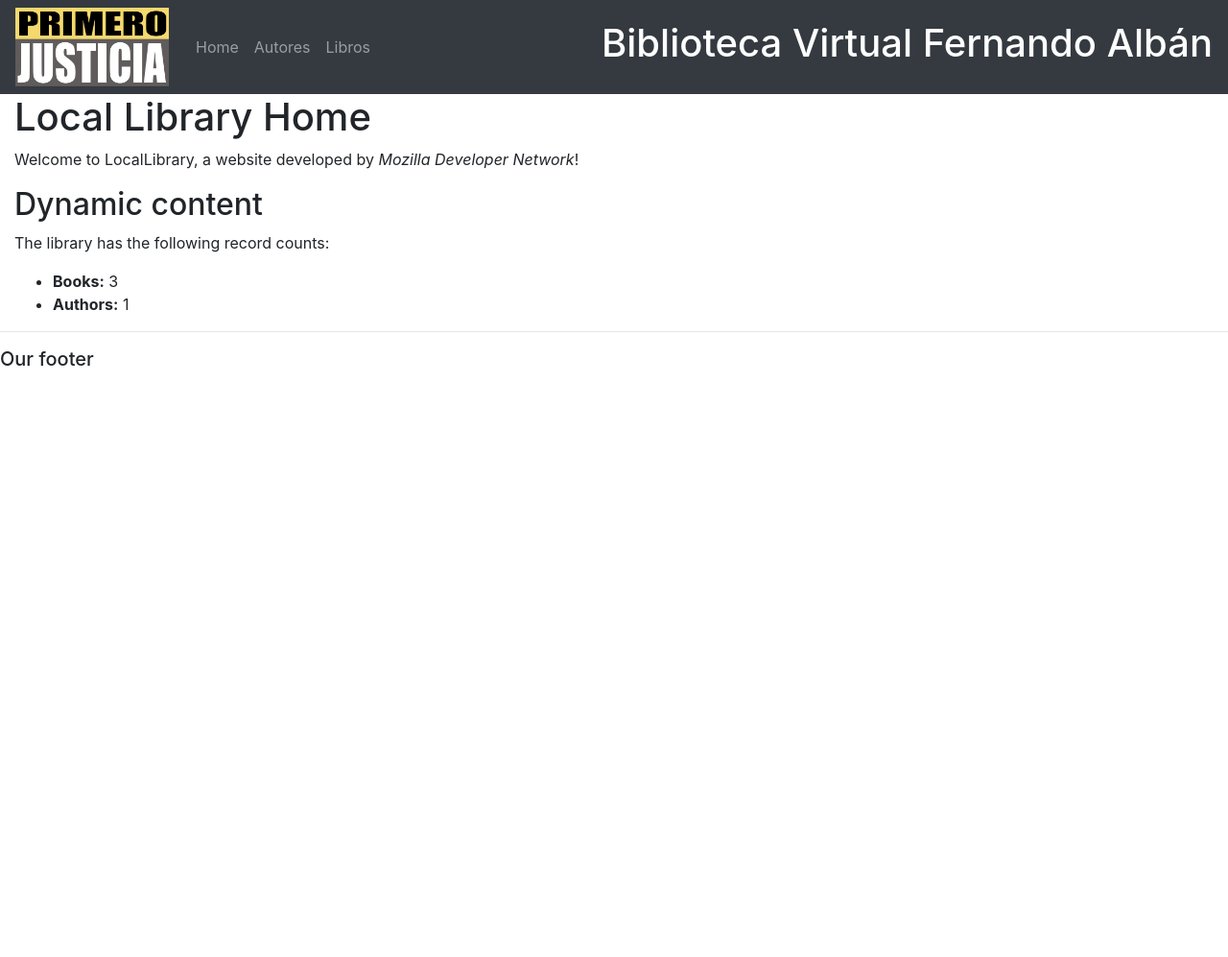
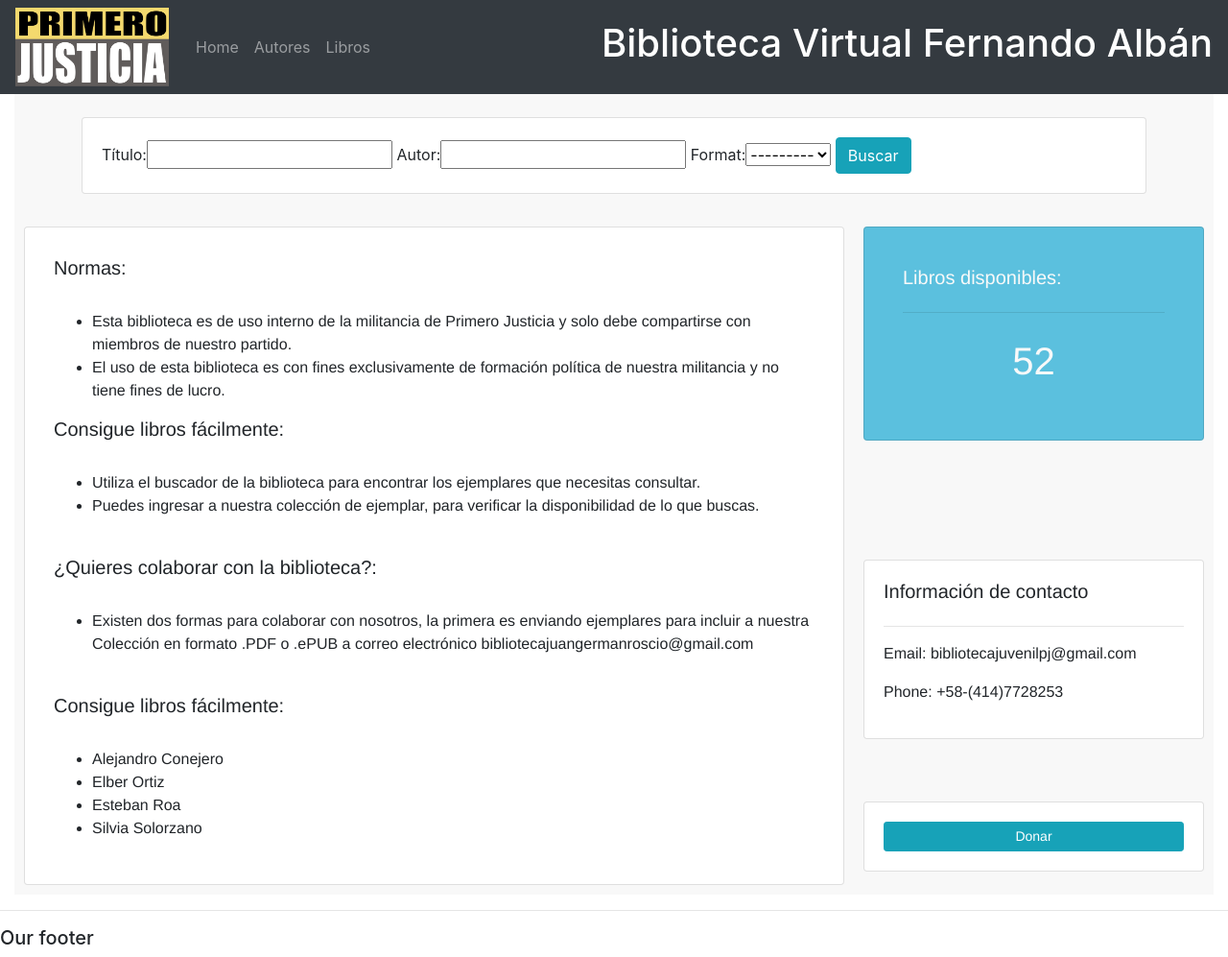
Before and after one commit to luiseariass/BibliotecaOnline, a Django app: page /catalogo/ in a window 1280 px wide. Shown: the whole page at 96% size. Before the commit the page ends 381 px from the top, so only its background shows below. Run offline with Django 3.2, Linux system fonts and the light colour scheme; data comes from the database, SQL or seed files in the repository; some libraries are stand-ins or nearby versions.

Commit message:
Falla el buscador de home

```diff
--- a/catalogo/templates/index.html
+++ b/catalogo/templates/index.html
@@ -1,12 +1,114 @@
 {% extends "base_generic.html" %}
 
 {% block content %}
-  <h1>Local Library Home</h1>
-  <p>Welcome to LocalLibrary, a website developed by <em>Mozilla Developer Network</em>!</p>
-  <h2>Dynamic content</h2>
-  <p>The library has the following record counts:</p>
-  <ul>
-    <li><strong>Books:</strong> {{ num_books }}</li>
-    <li><strong>Authors:</strong> {{ num_authors }}</li>
-  </ul>
+<div style="background-color:#F8F8F8" >
+<br>
+<div class="container">
+<div class="row">
+	<div class="col">
+		<div class="card card-body">
+
+			<form method="POST" action="{% url 'book_list'%}">
+				{{myFilter.form}}
+
+		    <button class="btn btn-info" type="submit">Buscar</button>
+		  </form>
+
+		</div>
+	</div>
+
+</div>
+</div>
+<br>
+
+<style>
+table, th, td{
+padding: 10px;
+font-weight: lighter;
+}
+
+th{
+	width: 70%;
+	height: 100%;
+}
+
+
+
+</style>
+
+<div><table style = "font-family:helvetica;" class="equal-width">
+<thead>
+  <tr>
+    <th align="center" valign="top" rowspan="3" colspan="2"><div style="padding:30px" class="card card-body">
+	<h5>Normas:</h5>
+	<br>
+		<ul>
+			<li>
+				Esta biblioteca es de uso interno de la militancia de Primero Justicia y solo debe compartirse con miembros de nuestro partido.
+			</li>
+			<li>
+				El uso de esta biblioteca es con fines exclusivamente de formación política de nuestra militancia y no tiene fines de lucro.
+			</li>
+		</ul>
+	<h5>Consigue libros fácilmente:</h5>
+	<br>
+		<ul>
+			<li>
+				Utiliza el buscador de la biblioteca para encontrar los ejemplares que necesitas consultar.
+			</li>
+			<li>
+				Puedes ingresar a nuestra colección de ejemplar, para verificar la disponibilidad de lo que buscas.
+			</li>
+		</ul>
+	<br>
+	<h5>¿Quieres colaborar con la biblioteca?:</h5>
+	<br>
+		<ul>
+			<li>
+				Existen dos formas para colaborar con nosotros, la primera es enviando ejemplares para incluir a nuestra Colección en formato .PDF o .ePUB a correo electrónico bibliotecajuangermanroscio@gmail.com
+			</li>
+		</ul>
+	<br>
+	<h5>Consigue libros fácilmente:</h5>
+<br>
+	<ul>
+		<li>
+			Alejandro Conejero
+		</li>
+		<li>
+			Elber Ortiz
+		</li>
+		<li>
+			Esteban Roa
+		</li>
+		<li>
+			Silvia Solorzano
+		</li>
+	</ul>
+</div></th>
+    <th align="center" valign="top">
+    	<div style="background-color:#5bc0de; color:#f9f9f9; padding:40px" class="card card-body">
+			<h5>Libros disponibles:</h5>
+			<hr>
+			<h1 style="text-align: center;padding: 10px">52</h1>
+		</div>
+	</th>
+  </tr>
+  <tr>
+    <td><div  class="card card-body">
+			<h5>Información de contacto</h5>
+			<hr>
+			<p>Email: bibliotecajuvenilpj@gmail.com</p>
+			<p>Phone: +58-(414)7728253 </p>
+		</div></td>
+  </tr>
+  <tr>
+    <td><div class="card card-body">
+    		<a class="btn btn-sm btn-info" href=""> Donar </a>
+    	</div>
+	</td>
+  </tr>
+</thead>
+</table></div>
+</div>
 {% endblock %}
--- a/catalogo/views.py
+++ b/catalogo/views.py
@@ -2,15 +2,18 @@ from django.shortcuts import render
 from django.views import generic
 from catalogo.models import Book, Author, Genre, Format
 import django_filters
+from django.http import HttpResponse
 
 
 def index(request):
 
     num_books = Book.objects.all().count()
-    num_authors = Author.objects.count()
+    books = Book.objects.all()
+    myFilter = BookFilter(request.GET, queryset=books)
     context = {
         'num_books': num_books,
-        'num_authors': num_authors,
+        'books': books,
+        'myFilter': myFilter,
     }
     return render(request, 'index.html', context=context)
 
```
Also changed, not shown: catalogo/templates/catalogo/book_list2.html (+31 -0 lines).
